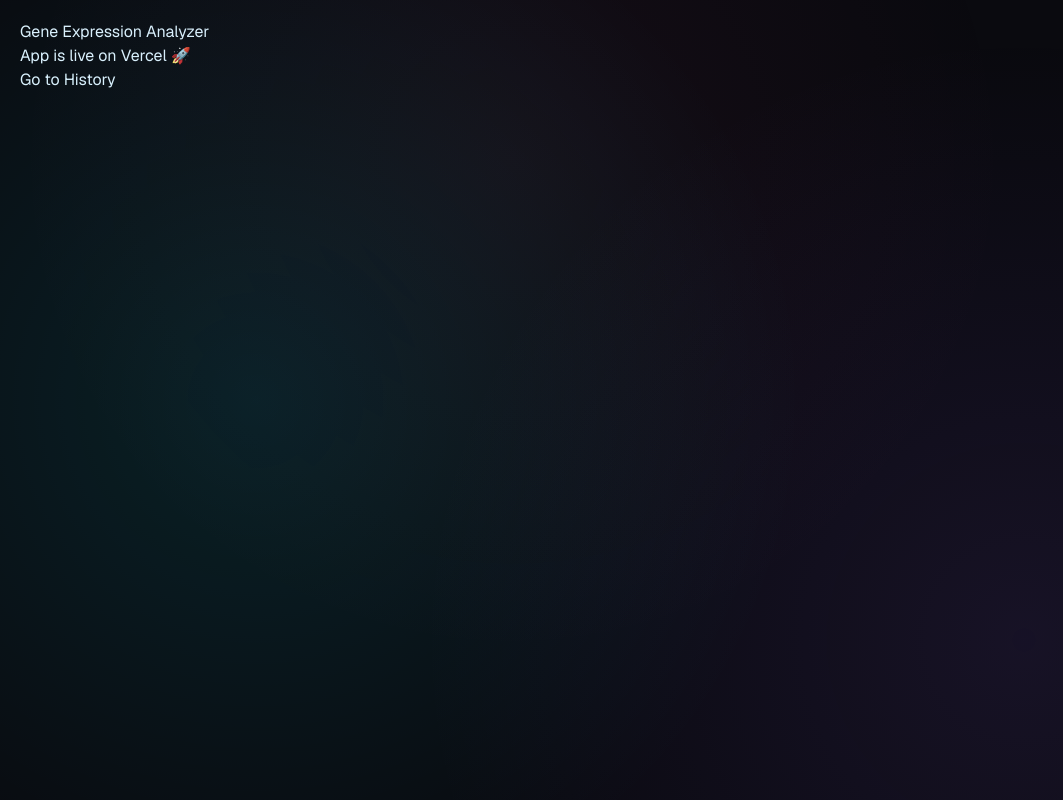
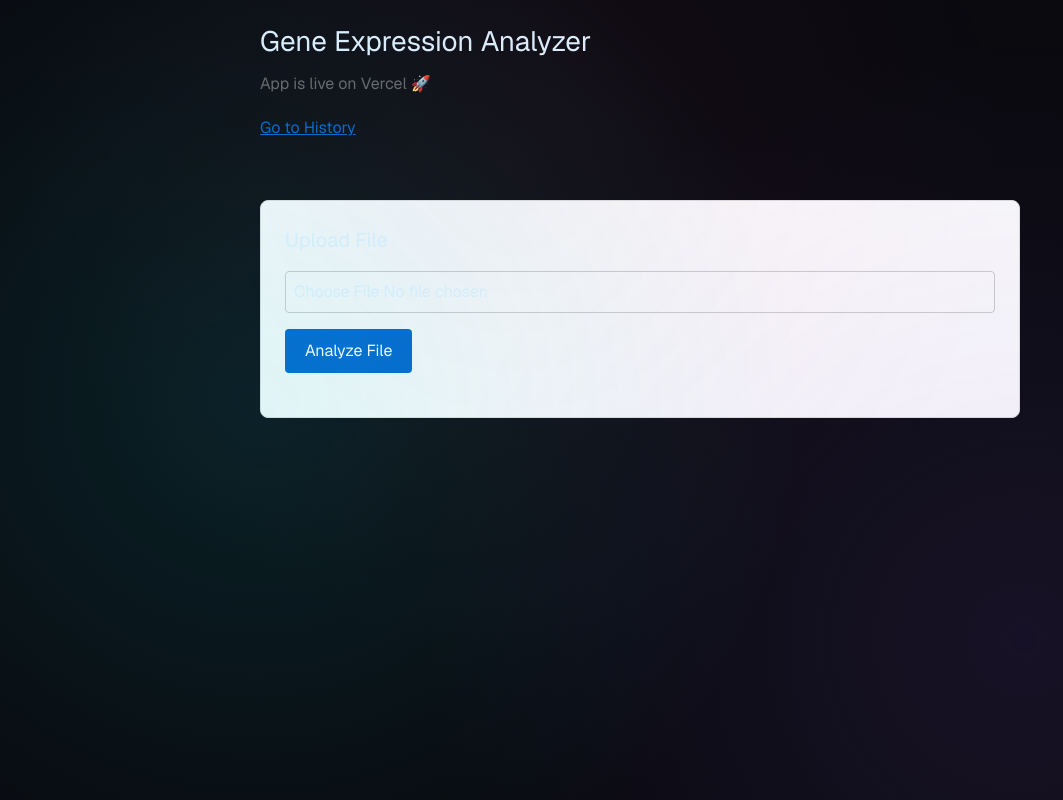
Before and after one commit to biodev-anjali/gene-expression-data-analysis, a Next.js app in the folder gene-expression-app/: page / in a window 1280 px wide. Shown: the whole page, without its empty margins (0-1063 px from the left). Built offline with nearby package versions, Linux system fonts and the light colour scheme.

Commit message:
Restore file upload functionality with clean UI and add testing guide

```diff
--- a/gene-expression-app/src/app/page.tsx
+++ b/gene-expression-app/src/app/page.tsx
@@ -1,11 +1,143 @@
+"use client"
+import { useState } from "react"
 import Link from "next/link"
 
 export default function Home() {
+  const [msg, setMsg] = useState("")
+  const [res, setRes] = useState<any>(null)
+  const [loading, setLoading] = useState(false)
+
+  async function submit(e: React.FormEvent<HTMLFormElement>) {
+    e.preventDefault()
+    setLoading(true)
+    setMsg("")
+
+    const formData = new FormData(e.target as HTMLFormElement)
+
+    try {
+      const r = await fetch("/api/analyze", {
+        method: "POST",
+        body: formData,
+      })
+      const d = await r.json()
+
+      setMsg(d.alreadyAnalyzed
+        ? "⚠️ Sample already analyzed. Showing previous result."
+        : "✅ New analysis completed."
+      )
+      setRes(d.data)
+    } catch (error) {
+      setMsg("❌ Error analyzing file. Please try again.")
+    } finally {
+      setLoading(false)
+    }
+  }
+
   return (
-    <main style={{ padding: 20 }}>
-      <h1>Gene Expression Analyzer</h1>
-      <p>App is live on Vercel 🚀</p>
-      <Link href="/history">Go to History</Link>
+    <main style={{ padding: 20, maxWidth: 800, margin: "0 auto" }}>
+      <div style={{ marginBottom: 30 }}>
+        <h1 style={{ fontSize: 28, marginBottom: 10 }}>Gene Expression Analyzer</h1>
+        <p style={{ color: "#666", marginBottom: 20 }}>
+          App is live on Vercel 🚀
+        </p>
+        <Link
+          href="/history"
+          style={{
+            color: "#0066cc",
+            textDecoration: "underline",
+            marginBottom: 30,
+            display: "inline-block"
+          }}
+        >
+          Go to History
+        </Link>
+      </div>
+
+      <div style={{
+        border: "1px solid #ddd",
+        borderRadius: 8,
+        padding: 24,
+        backgroundColor: "#f9f9f9"
+      }}>
+        <h2 style={{ fontSize: 20, marginBottom: 16 }}>Upload File</h2>
+
+        <form onSubmit={submit} style={{ marginBottom: 20 }}>
+          <div style={{ marginBottom: 16 }}>
+            <input
+              type="file"
+              name="file"
+              required
+              style={{
+                padding: 8,
+                width: "100%",
+                border: "1px solid #ccc",
+                borderRadius: 4
+              }}
+            />
+          </div>
+
+          <button
+            type="submit"
+            disabled={loading}
+            style={{
+              padding: "10px 20px",
+              backgroundColor: loading ? "#ccc" : "#0066cc",
+              color: "white",
+              border: "none",
+              borderRadius: 4,
+              cursor: loading ? "not-allowed" : "pointer",
+              fontSize: 16
+            }}
+          >
+            {loading ? "Processing..." : "Analyze File"}
+          </button>
+        </form>
+
+        {msg && (
+          <div style={{
+            padding: 12,
+            marginBottom: 16,
+            borderRadius: 4,
+            backgroundColor: msg.includes("✅") ? "#d4edda" :
+                           msg.includes("⚠️") ? "#fff3cd" : "#f8d7da",
+            color: msg.includes("✅") ? "#155724" :
+                   msg.includes("⚠️") ? "#856404" : "#721c24",
+            border: `1px solid ${msg.includes("✅") ? "#c3e6cb" :
+                              msg.includes("⚠️") ? "#ffeaa7" : "#f5c6cb"}`
+          }}>
+            {msg}
+          </div>
+        )}
+
+        {res && (
+          <div style={{
+            marginTop: 20,
+            padding: 16,
+            backgroundColor: "white",
+            border: "1px solid #ddd",
+            borderRadius: 4
+          }}>
+            <h3 style={{ fontSize: 18, marginBottom: 12 }}>Analysis Results</h3>
+            <div style={{ display: "grid", gap: 12 }}>
+              <div>
+                <strong>File:</strong> {res.fileName || "Unknown"}
+              </div>
+              <div>
+                <strong>Genes:</strong> {res.genes.toLocaleString()}
+              </div>
+              <div>
+                <strong>Samples:</strong> {res.samples.toLocaleString()}
+              </div>
+              <div>
+                <strong>Mean Expression:</strong> {res.meanExpr?.toFixed(2) || "N/A"}
+              </div>
+              <div style={{ fontSize: 12, color: "#666", marginTop: 8 }}>
+                <strong>Date:</strong> {new Date(res.createdAt).toLocaleString()}
+              </div>
+            </div>
+          </div>
+        )}
+      </div>
     </main>
   )
 }
```
Also changed, not shown: 1 other file (tests, documents, lock files or other folders).
